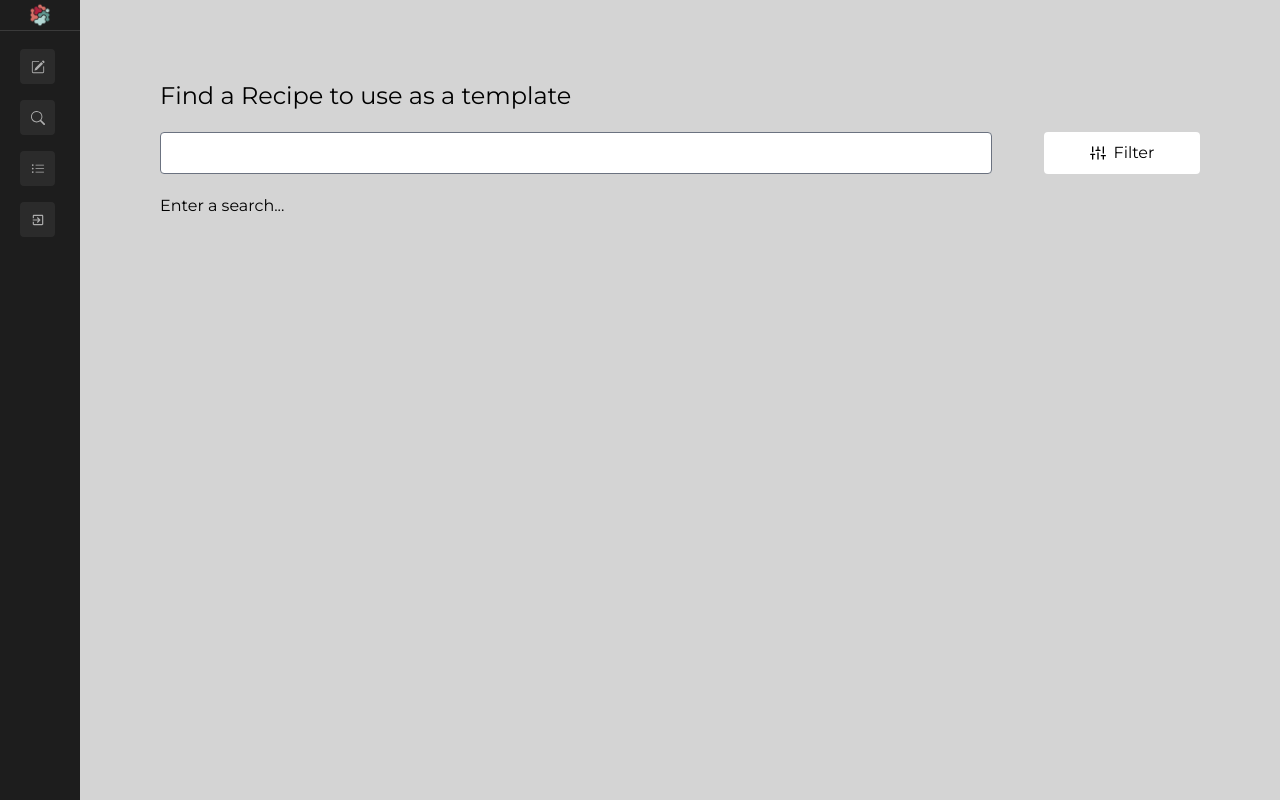
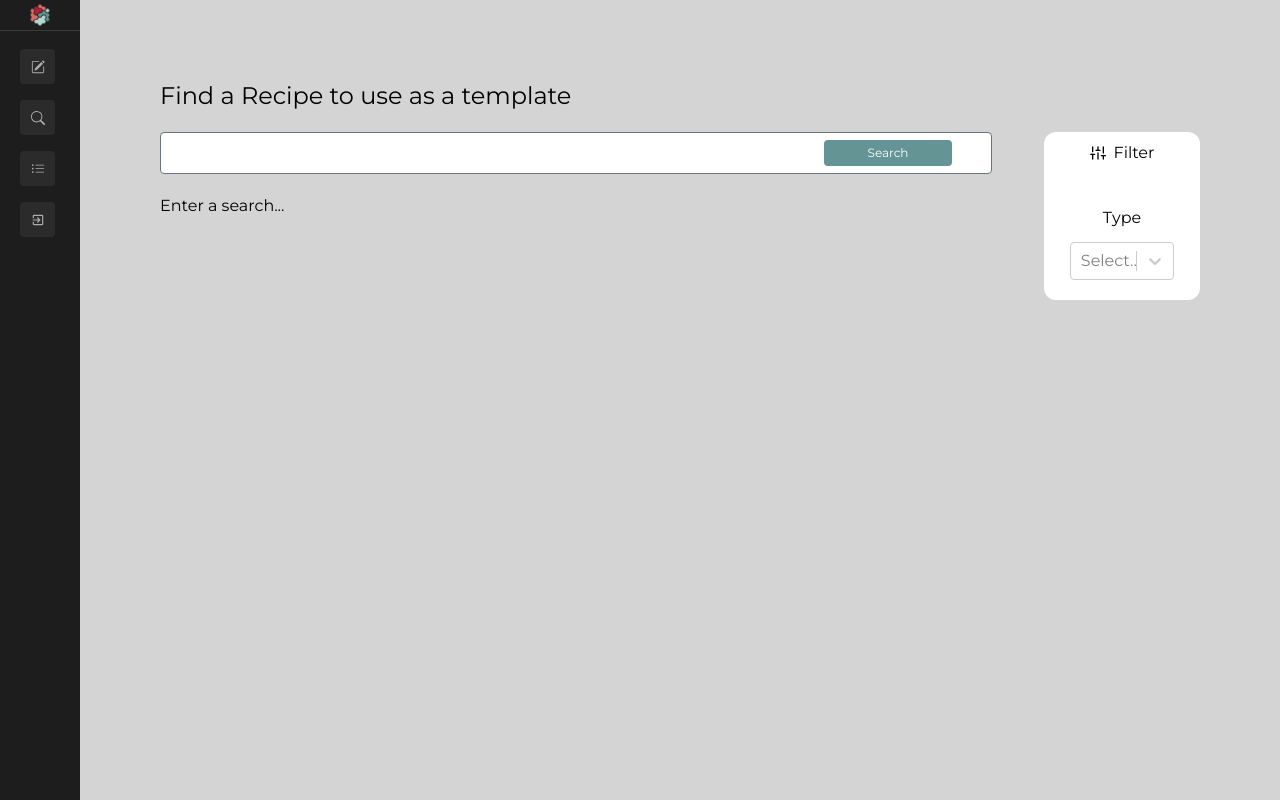
Before and after one commit to materiom/contribution-portal, a React (Create React App) app: page /search in a window 1280 px wide. Both pictures are taken after a click on the button "Filter". Built offline with nearby package versions, Linux system fonts and the light colour scheme.

Commit message:
Added type filter to search

```diff
--- a/package.json
+++ b/package.json
@@ -17,6 +17,7 @@
     "react-pro-sidebar": "^0.7.1",
     "react-router-dom": "^5.3.0",
     "react-scripts": "5.0.0",
+    "react-select": "^5.2.2",
     "web-vitals": "^1.1.2"
   },
   "scripts": {
--- /dev/null
+++ b/src/Components/CheckboxDropdown.js
@@ -0,0 +1,34 @@
+import React, { useEffect, useState } from "react";
+import Select from "react-select";
+
+const options = [
+  { label: "Document", value: "Document" },
+  { label: "User", value: "User" },
+  { label: "Schema", value: "Schema" },
+  { label: "Material", value: "Material" },
+  { label: "Organization", value: "Organization" },
+  { label: "Collection", value: "Collection" },
+];
+
+const CheckboxDropdown = (props) => {
+  const [selected, setSelected] = useState([]);
+
+  useEffect(() => {
+    props.updateSearchFilter(selected.value);
+  }, [selected]);
+
+  return (
+    <div className=" min-w-[90%] max-w-[90%] text-center">
+      <h1 className="my-3">Type</h1>
+      <Select
+        hasSelectAll={false}
+        options={options}
+        value={selected}
+        onChange={setSelected}
+        labelledBy="Select"
+      />
+    </div>
+  );
+};
+
+export default CheckboxDropdown;
--- /dev/null
+++ b/src/Components/FilterDropdown.js
@@ -0,0 +1,17 @@
+import React from "react";
+import CheckboxDropdown from "./CheckboxDropdown";
+
+function FilterDropdown(props) {
+  return (
+    <form
+      className={
+        "transition-all w-full p-5 rounded-b-xl bg-white absolute flex justify-around flex-col items-center " +
+        (!props.show && "hidden")
+      }
+    >
+      <CheckboxDropdown updateSearchFilter={props.updateSearchFilter} />
+    </form>
+  );
+}
+
+export default FilterDropdown;
--- a/src/Components/SearchRecipeTable.js
+++ b/src/Components/SearchRecipeTable.js
@@ -2,9 +2,8 @@
 import React from "react";
 
 function SearchRecipeTable(props) {
-
   return (
-      <table className="w-full text-center">
+    <table className="w-[80%] text-center">
       <thead className="bg-gray-200 border-2 border-gray-400  sticky top-12">
         <tr className="">
           <th className="px-6 py-2 text-xs text-gray-500">ID</th>
@@ -18,9 +17,7 @@ function SearchRecipeTable(props) {
           <th className="px-6 py-2 text-xs text-gray-500">Actions</th>
         </tr>
       </thead>
-        <tbody className="bg-white">
-          {props.recipes}
-        </tbody>
+      <tbody className="bg-white">{props.recipes}</tbody>
     </table>
   );
 }
--- a/src/Hooks/clientUtils.js
+++ b/src/Hooks/clientUtils.js
@@ -58,16 +58,26 @@ export const updateDatabaseItemById = async (userToken, id, content) => {
 };
 
 // Function to search database
-export const searchDatabase = (userToken, searchQuery, updateResults) => {
+export const searchDatabase = (
+  userToken,
+  searchQuery,
+  filter,
+  updateResults
+) => {
   const client = new CordraClient(process.env.REACT_APP_CORDRA_URL, userToken);
+  const searchQueryArr = new Array(searchQuery);
+  const filteredSearchQuery = filter
+    ? [searchQuery, `+type:${filter}`]
+    : [searchQuery];
+  const params = { filterQueries: filteredSearchQuery };
 
-  const params = { filterQueries: [searchQuery] };
   client
-    .search("*:*", params)
+    .search(`*:*`, params)
     .then((response) =>
       response.results.map((item) => {
         return <SearchResultsTableRow key={item.id} data={item} />;
       })
     )
-    .then((results) => updateResults(results));
+    .then((results) => updateResults(results))
+    .catch((err) => console.error(err));
 };
--- a/src/Hooks/getRandomColor.js
+++ b/src/Hooks/getRandomColor.js
@@ -1,3 +1,3 @@
 export default function getRandomColor() {
-    return `#${Math.floor(Math.random()*16777215).toString(16)}`
+  return `#${Math.floor(Math.random() * 16777215).toString(16)}`;
 }
--- a/src/Pages/Search.js
+++ b/src/Pages/Search.js
@@ -8,16 +8,24 @@ import SearchRecipeTable from "../Components/SearchRecipeTable";
 import useUpdateTitle from "../Hooks/UpdateTitle";
 import { getUserToken, searchDatabase } from "../Hooks/clientUtils";
 import { FiSliders } from "react-icons/fi";
+import FilterDropdown from "../Components/FilterDropdown";
 
 function Search() {
   const [searchResults, updateSearchResults] = useState([]);
+  const [showFilterMenu, handleShowFilterMenu] = useState(false);
+  const [searchFilter, updateSearchFilter] = useState([]);
 
   const search = (event) => {
     if (event.target.value.length < 1) {
       updateSearchResults([]);
     } else {
       const userToken = getUserToken();
-      searchDatabase(userToken, event.target.value, updateSearchResults);
+      searchDatabase(
+        userToken,
+        event.target.value,
+        searchFilter,
+        updateSearchResults
+      );
     }
   };
 
@@ -29,17 +37,34 @@ function Search() {
         <h2 className=" text-2xl">Find a Recipe to use as a template</h2>
       </div>
       <div className="py-5 flex  rounded justify-between">
+        <div className="w-[80%] relative">
           <input
-          className="w-[80%] rounded bg-white"
+            className="w-[100%] rounded bg-white"
             type="text"
             onChange={(event) => {
               search(event);
             }}
           />
-        <button className="w-[15%] flex justify-center items-center bg-white rounded">
+          <button className="blue-button absolute right-10 my-2 top-0 bottom-0 ">
+            Search
+          </button>
+        </div>
+        <div className="w-[15%] relative">
+          <button
+            onClick={() => handleShowFilterMenu(!showFilterMenu)}
+            className={
+              "w-full h-full flex justify-center items-center bg-white rounded-xl" +
+              (showFilterMenu ? ". rounded-t-xl" : "")
+            }
+          >
             <FiSliders className="mr-2" />
             Filter
           </button>
+          <FilterDropdown
+            updateSearchFilter={updateSearchFilter}
+            show={showFilterMenu}
+          />
+        </div>
       </div>
       {searchResults.length !== 0 ? (
         <SearchRecipeTable recipes={searchResults} />
```
Also changed, not shown: 1 other file (tests, documents, lock files or other folders). Lines whose indentation alone changed are shown as unchanged.
